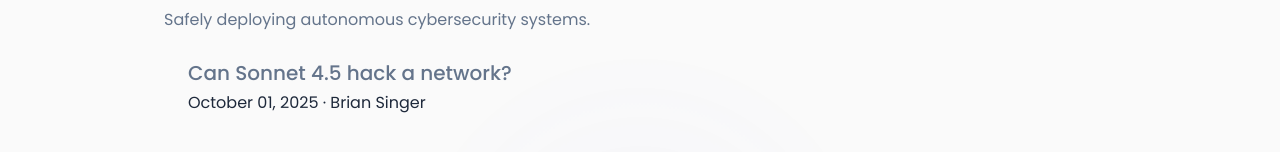
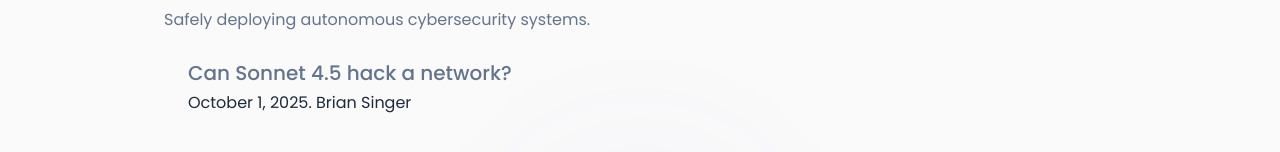
Before and after one commit to Incalmo/incalmo.github.io, a Jekyll site: the page built from blog/index.md, in a window 1280 px wide. Shown: the part 164-316 px from the top of the page. Built offline with Jekyll 4.4.1, drawn with Linux system fonts in a browser that asks for light colours.

Commit message:
Adjust date

```diff
--- a/blog/index.md
+++ b/blog/index.md
@@ -13,7 +13,7 @@ description: Safely deploying autonomous cybersecurity systems.
   <li class="post-card">
     <a href="{{ post.url | relative_url }}">
       <h2 class="post-card-title">{{ post.title }}</h2>
-      <p class="post-meta">{{ post.date | date: '%B %d, %Y' }}{% if post.author %} · {{ post.author }}{% endif %}</p>
+      <p class="post-meta">{{ post.date | date: '%B %-d, %Y' }}{% if post.author %}. {{ post.author }}{% endif %}</p>
     </a>
   </li>
   {% endfor %}
```
